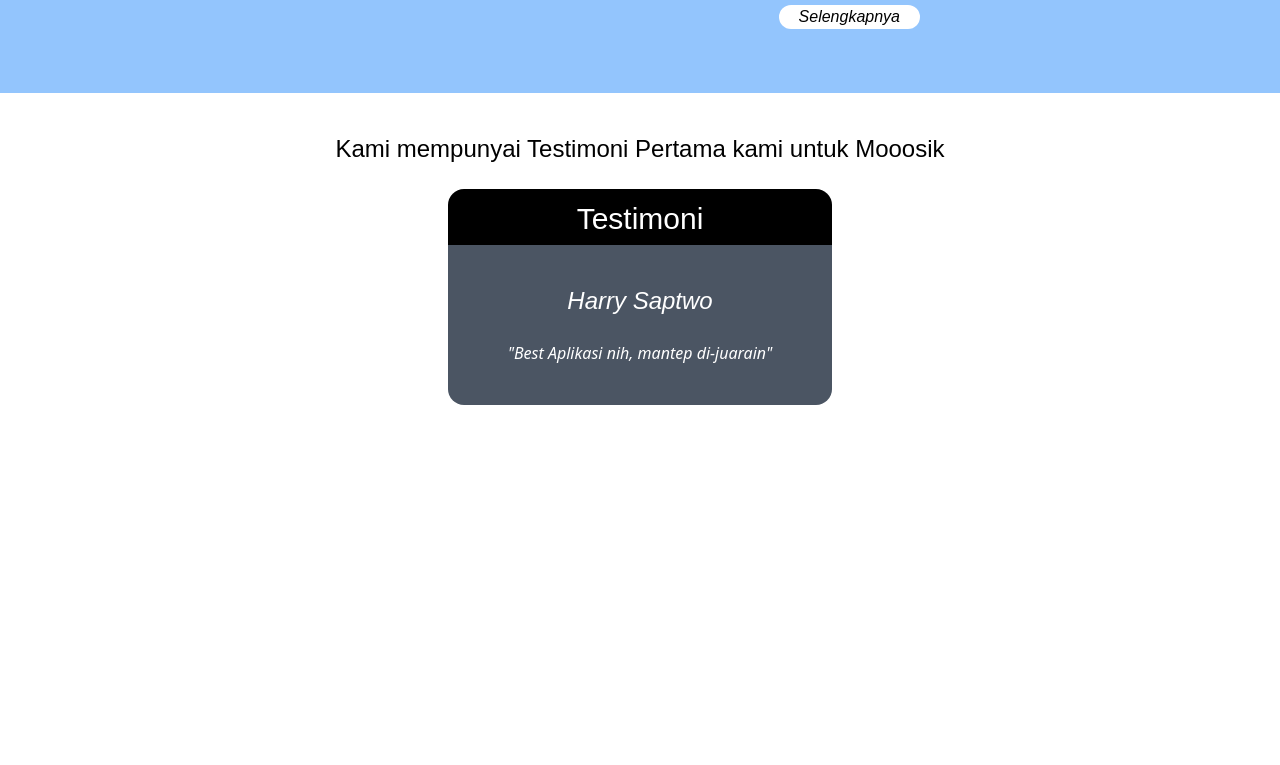
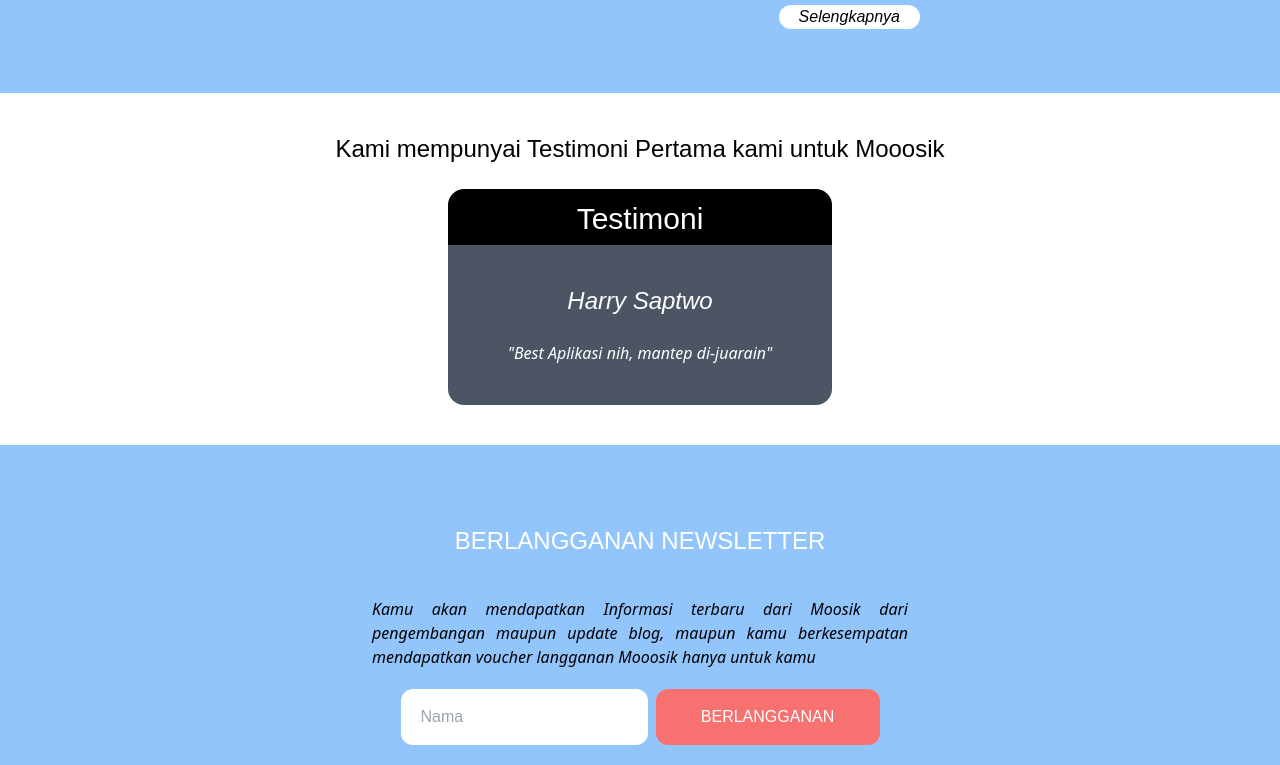
Before and after one commit to adrianfile/uts_cp, a Gatsby site: page / in a window 1280 px wide. Shown: the part 1255-2020 px from the top of the page. Before the commit the page ends 1660 px from the top, so only its background shows below. Built offline with nearby package versions, Linux system fonts and the light colour scheme; Gatsby itself is replaced by a stand-in of ours.

Commit message:
added Newsletter / Footer and Button to Top

```diff
--- /dev/null
+++ b/src/components/button.js
@@ -0,0 +1,30 @@
+import React,{ useState, useEffect} from 'react'
+
+
+const ButtonTop = () => {
+
+    const [button, setButton] = useState(false)
+
+    const visibility = () => {
+        if(window.pageYOffset > 200) {
+            setButton(true)
+        } else {
+            setButton(false)
+        }
+    }
+
+    useEffect(() => {
+        window.addEventListener("scroll", visibility)
+    })
+
+    return (
+        <div className={button ? 'opacity-100 transition ease-in duration-300' : 'opacity-0 transition ease-out duration-300'}>
+            <a href="#top"
+               className="fixed bottom-10 right-5 w-16 h-16 rounded-full bg-blue-500 z-50">
+                   <p className="text-center rajdhani mt-5 text-white">KEATAS</p>
+            </a>
+        </div>
+    )
+}
+
+export default ButtonTop
--- /dev/null
+++ b/src/components/footers.js
@@ -0,0 +1,21 @@
+import * as React from "react"
+
+const Footers = () => (
+    <section className="bg-blue-300">
+        <div className="w-full mx-auto xl:text-center md:w-160 md:px-10 xl:h-80  pt-10">
+            <p className="rajdhani text-center text-2xl py-10 text-white">BERLANGGANAN NEWSLETTER</p>
+            <p className="text-justify italic px-3">Kamu akan mendapatkan Informasi terbaru dari Moosik dari pengembangan maupun update blog, maupun kamu berkesempatan mendapatkan voucher langganan Mooosik hanya untuk kamu</p>
+            <form>
+                <input type="text"
+                       placeholder="Nama"
+                       className="block xl:inline-block mx-auto px-5 mt-5 focus:ring-4 outline-none transition ease-in rounded-xl py-4 rajdhani xl:mr-2"
+                />
+                <button className="block xl:inline-block mx-auto mt-2 py-4 w-56 rounded-xl bg-red-400 text-white rajdhani">
+                    BERLANGGANAN
+                </button>
+            </form>
+        </div>
+    </section>
+)
+
+export default Footers
--- a/src/components/headers.js
+++ b/src/components/headers.js
@@ -6,7 +6,7 @@
             <div className="transform mx-auto bg-opacity-40 translate-y-48 text-white h-32 w-80 rounded text-center">
                 <p className="text-4xl italic hover:text-black transition duration-700">Mooosik</p>
                 <br></br>
-                <p className="text-xl">Pereda galau untuk kaum lemah.</p>
+                <p className="text-xl">Aplikasi yang memberikan-mu solusi dalam pereda Galau.</p>
                 <br></br>
                 <a href="#features" className="bg-white rounded-full px-6 text-black font-light hover:bg-black hover:text-white transition ease-in durasion-300" >Pelajari lebih lanjut</a>
             </div>
--- a/src/components/testimonies.js
+++ b/src/components/testimonies.js
@@ -1,7 +1,7 @@
 import * as React from "react"
 
 const Testimonies = () => (
-    <section id="testimoni" className="pt-10">
+    <section id="testimoni" className="py-10">
         <p className="text-2xl text-center rajdhani">Kami mempunyai Testimoni Pertama kami untuk Mooosik</p>
         <br></br>
         <div className="mx-auto bg-black w-96 text-3xl text-white rounded-t-2xl pt-5">
--- a/src/pages/index.js
+++ b/src/pages/index.js
@@ -4,6 +4,9 @@
 import Features from "../components/features"
 import Testimonies from "../components/testimonies"
 import Promos from "../components/promos"
+import ButtonTop from "../components/button"
+import Footers from "../components/footers"
+
 
 
 
@@ -12,10 +15,12 @@
     <Helmet>
       <title>Mooosik</title>
     </Helmet>
+    <ButtonTop />
     <Headers />
     <Features />
     <Promos />
     <Testimonies />
+    <Footers />
   </>
 )
 
```
